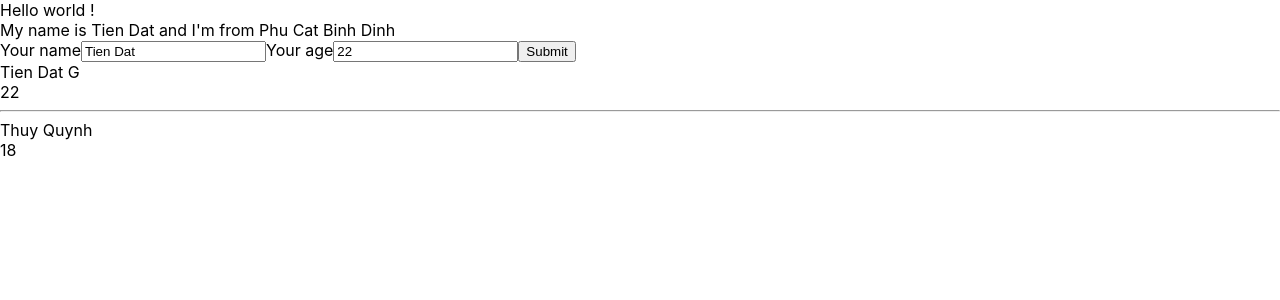
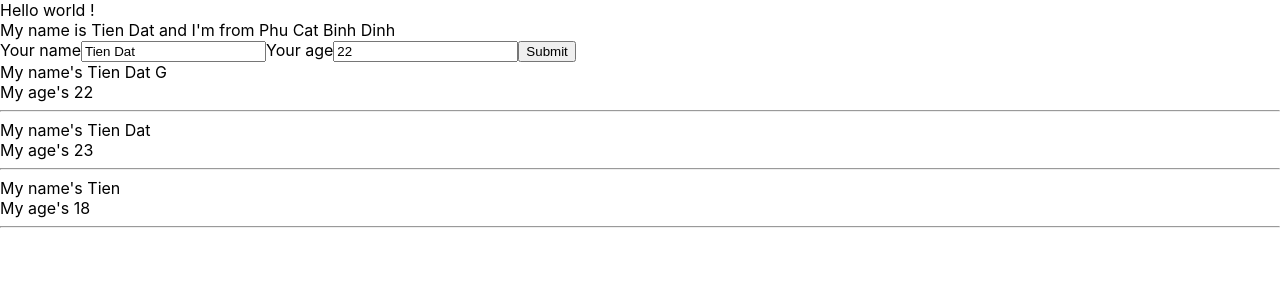
Before and after one commit to tiendatlk17/react-course, a React (Create React App) app: page / in a window 1280 px wide. Shown: the top 300 px of the page. Built offline with nearby package versions, Linux system fonts and the light colour scheme.

Commit message:
My component

```diff
--- a/src/components/DisplayInfor.js
+++ b/src/components/DisplayInfor.js
@@ -2,14 +2,25 @@ import React from "react";
 
 class DisplayInfor extends React.Component {
     render() {
+
         // destructuring Array/Object
         // props -> viet tat properties
-        const { age, name } = this.props
-        console.log(this.props.MyArr)
+        const { listUsers } = this.props;
+        // console.log(listUsers)
+
         return (
             <div>
-                <div>{name} </div>
-                <div>{age} </div>
+                {listUsers.map((user) => {
+
+                    return (
+                        <div key={user.id}>
+                            <div>My name's {user.name}</div>
+                            <div>My age's {user.age}</div>
+                            <hr />
+                        </div>
+                    )
+
+                })}
 
             </div>
         )
--- a/src/components/MyComponent.js
+++ b/src/components/MyComponent.js
@@ -5,18 +5,29 @@ import React from "react";
 import UserInfor from "./UserInfor";
 import DisplayInfor from "./DisplayInfor"
 class MyComponent extends React.Component {
+    state = {
+        listUsers: [
+            { id: 1, name: "Tien Dat G", age: "22" },
+            { id: 2, name: "Tien Dat ", age: "23" },
+            { id: 3, name: "Tien ", age: "18" }
+        ]
+    }
+
+    render() {
 
 
-    render() {
-        const MyArr = [1, 2, 3];
+        // DRY: dont repeat yourself
         return (
 
             <div>
                 <UserInfor />
-                <DisplayInfor name="Tien Dat G" age="22" />
+                <DisplayInfor
 
-                <hr />
-                <DisplayInfor name="Thuy Quynh" age={18} MyArr={MyArr} />
+                    listUsers={this.state.listUsers}
+
+                />
+
+
             </div >
         );
     }
```
